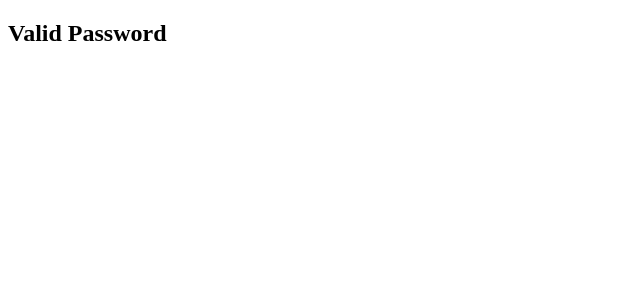
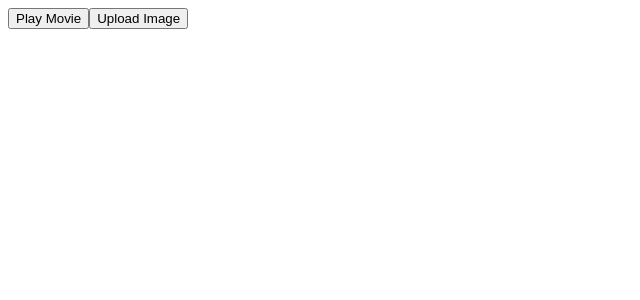
Before and after one commit to ishwar-ai/ReactJs, a React (Vite) app in the folder Alldemo/: page / in a window 1280 px wide. Shown: the top 300 px of the page, without its empty margins (0-640 px from the left). Built offline with nearby package versions, Linux system fonts and the light colour scheme.

Commit message:
Add events on button onClick

```diff
--- a/Alldemo/src/App.tsx
+++ b/Alldemo/src/App.tsx
@@ -1,5 +1,6 @@
+// ------------------  Example 1  ------------------
 
-// ------------------  Example 1  ------------------
+import { Toolbar } from "./event/Toolbar";
 
 // const ValidPassword = () => <h1>Valid Password</h1>;
 // const InvalidPassword = () => <h1>Invalid Password</h1>;
@@ -52,9 +53,16 @@
 
 const App = () => {
   return (
-    <section>
-      <Password isValid={true} />
-    </section>
+    // <section>
+    //   <Password isValid={true} />
+    // </section>
+
+    <div>
+      <Toolbar
+        onPlayMovie={() => alert("Playing!")}
+        onUploadImage={() => alert("Uploading!")}
+      />
+    </div>
   );
 };
 
--- /dev/null
+++ b/Alldemo/src/event/Button.tsx
@@ -0,0 +1,7 @@
+export function Button({ onClick, children }) {
+  return (
+    <button onClick={onClick}>
+      {children}
+    </button>
+  );
+}
--- /dev/null
+++ b/Alldemo/src/event/Toolbar.tsx
@@ -0,0 +1,14 @@
+import { Button } from "./Button";
+
+export function Toolbar({ onPlayMovie, onUploadImage }) {
+  return (
+    <div>
+      <Button onClick={onPlayMovie}>
+        Play Movie
+      </Button>
+      <Button onClick={onUploadImage}>
+        Upload Image
+      </Button>
+    </div>
+  );
+}
```
